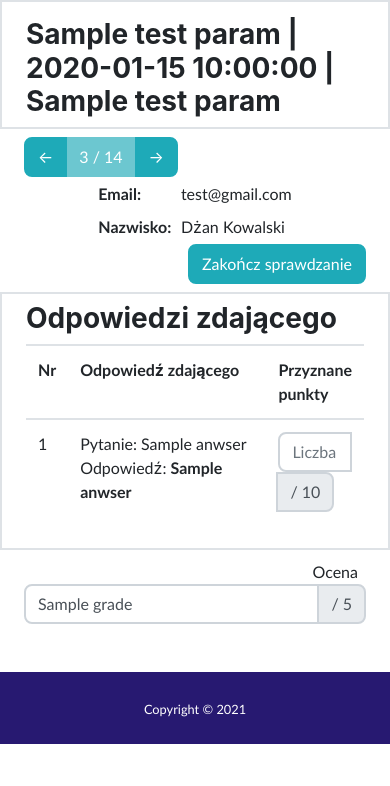
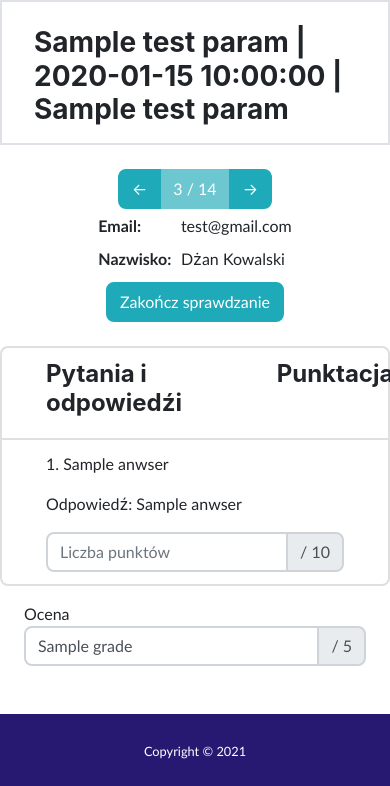
Before and after one commit to snsv-dy/PDSWWW_projekt, a Flask app: template app/templates/test_review.html in a window 390 px wide. Shown: the part 80-866 px from the top of the page. Before the commit the page ends 824 px from the top, so only its background shows below. Run offline with Flask 2, Linux system fonts and the light colour scheme; the template is opened without the code that fills it: most values are stand-ins (such as "Sample title", 1, 10 or a date in 2020); some libraries are stand-ins or nearby versions; some web fonts are replaced.

Commit message:
Test review layout made more responsive

```diff
--- a/app/__init__.py
+++ b/app/__init__.py
@@ -12,10 +12,10 @@ fa = FontAwesome(app)
 bootstrap = Bootstrap(app)
 login = LoginManager(app)
 
-from app import routes, models
+from app import routes, models, db_sample_data
 
 db.create_all()
-models.initialize()
+db_sample_data.initialize()
 
 
 @login.user_loader
--- a/app/routes.py
+++ b/app/routes.py
@@ -5,18 +5,11 @@ from app.forms import LoginForm, RegistrationForm
 from app.sample_data import sample_test, sample_anwsers
 from app.models import *
 from app.util import display_form_errors
-from flask_login import current_user
 
 
 @app.route('/')
 @app.route('/index')
 def index():
-    # test = Test(title='Test', author='Author')
-    # q1 = Question(question="2+2", points=4, data={'all_option': ['option 1', 'option 2' 'option 3'], 'correct': 1})
-    # test.questions.append(q1)
-    # db.session.add(test)
-    # db.session.commit()
-    print(current_user)
     return render_template('index.html')
 
 
@@ -70,7 +63,10 @@ def logout():
 def quiz_review():
     return render_template('test_review.html', test_params=sample_anwsers)
 
+
 sample_test['questions'][0]['anwsers'].append('hehe')
+question_anwsers = [[1, 3], 2, 'Siema']
+
 
 def update_test_question(form):
     print(form)
@@ -128,7 +124,6 @@ def quiz_edit_structure(action, param):
         return redirect('/test_edit/' + str(index))
 
 
-
 @app.route('/test_edit/')
 @app.route('/test_edit/<int:number>', methods=['POST', 'GET'])
 def quiz_edit(number=1):
@@ -145,10 +140,6 @@ def quiz_edit(number=1):
     return render_template('test_edit.html', test_params=sample_test, question=question)
 
 
-question_anwsers = [
-	[1, 3], 2, 'Siema'
-]
-
 def update_previous_question(form):
     question_type = form.get('question_type')
     question_index = form.get('question_index')
@@ -164,6 +155,7 @@ def update_previous_question(form):
         question_anwsers[index] = int(anwser[0])
     else:
         question_anwsers[index] = anwser[0]
+
 
 @app.route('/test/')
 @app.route('/test/<int:number>', methods=['GET', 'POST'])
--- a/app/templates/test_review.html
+++ b/app/templates/test_review.html
@@ -9,15 +9,15 @@
 {% block content %}
 <section class="container mb-5">
 	<!-- Test title -->
-	<div class="row border">
+	<div class="row border p-2">
 		<div class="col mt-3">
 			<h3>{{ test_params.title }} | {{ test_params.date }} | {{ test_params.subject }}</h3>
 		</div>
 	</div>
 
-	<div class="row py-2">
+	<div class="row align-items-center py-4">
 		<!-- Navigation -->
-		<div class="col-sm-4">
+		<div class="col-sm-12 col-md-4 text-center">
 			<div class="btn-group">
 				<a class="btn btn-primary" href="#">&LeftArrow;</a>
 				<a class="btn btn-primary disabled" href="#"> 3 / 14</a>
@@ -26,8 +26,8 @@
 		</div>
 
 		<!-- Student info -->
-		<div class="col-sm-4 d-flex justify-content-center">
-			<table class="table-sm ">
+		<div class="col-sm-12 col-md-4 text-center">
+			<table class="table-sm text-left d-inline-block">
 				<tr>
 					<td><b>Email: </b></td>
 					<td>test@gmail.com</td>
@@ -40,50 +40,42 @@
 		</div>
 
 		<!-- Exit button -->
-		<div class="col-sm-4 d-flex justify-content-end">
+		<div class="col-sm-12 col-md-4 text-center">
 			<a class="btn btn-primary align-self-baseline" href="#">Zakończ sprawdzanie</a>
 		</div>
+
 	</div>
 
 	<!-- Anwsers -->
-	<div class="row border py-2">
-		<div class="col-sm-12">
-			<h3>Odpowiedzi zdającego</h3>
+	<ol class="list-group list-group-numbered">
+		<li class="row list-group-item d-flex justify-content-between align-items-start">
+			<div class="col-8"><h4>Pytania i odpowiedźi</h4></div>
+			<div class="col-4"><h4>Punktacja</h4></div>
+	  	</li>
+		{% for anwser in test_params.anwsers %}
+		<li class="row align-items-center list-group-item d-flex justify-content-between align-items-start">
+			<div class="col-sm-12 col-md-8">
+				<p>{{ anwser.index }}. {{ anwser.question }}</p>
+				<p>Odpowiedź: {{ anwser.anwser }}</p>
 			</div>
-		<div class="col-sm-12">
-			<table class="table">
-				<tr>
-					<th>Nr</th>
-					<th>Odpowiedź zdającego</th>
-					<th>Przyznane punkty</th>
-				</tr>
-				{% for anwser in test_params.anwsers %}
-					<tr>
-						<td>{{ anwser.index }}</td>
-						<td>
-							<p class="m-0">Pytanie: {{ anwser.question }}</p>
-							<p class="m-0">Odpowiedź: <b>{{ anwser.anwser }}</b></p>
-						</td>
-						<td class=" w-25">
+			<div class="col-sm-12 col-md-4">
 				<div class="input-group">
 					<input type="text" class="form-control" placeholder="Liczba punktów">
 					<div class="input-group-append">
 					  <span class="input-group-text"> / {{ anwser.points }}</span>
 					</div>
 				</div>
-						</td>
-					</tr>
+			</div>
+	  	</li>
 		{% endfor %}
-			</table>
-		</div>
-	</div>
+	</ol>
 
 	<!-- Grade -->
-	<div class="row mt-2 justify-content-center">
-		<div class="col-sm-1 text-right">
-			<span class="mr-2 align-middle">Ocena</span>
+	<div class="row mt-3 justify-content-center align-items-center">
+		<div class="col-12 col-md-1">
+			<span class="">Ocena</span>
 		</div>
-		<div class="col-sm-2">
+		<div class="col-12 col-md-4">
 			<div class="input-group">
 				<input type="text" class="form-control" placeholder="Liczba punktów" value="{{ test_params.grade }}">
 				<div class="input-group-append">
```
Also changed, not shown: app/db_sample_data.py (added, +40 -0 lines), app/models.py (+1 -31 lines). Lines whose indentation alone changed are shown as unchanged.
